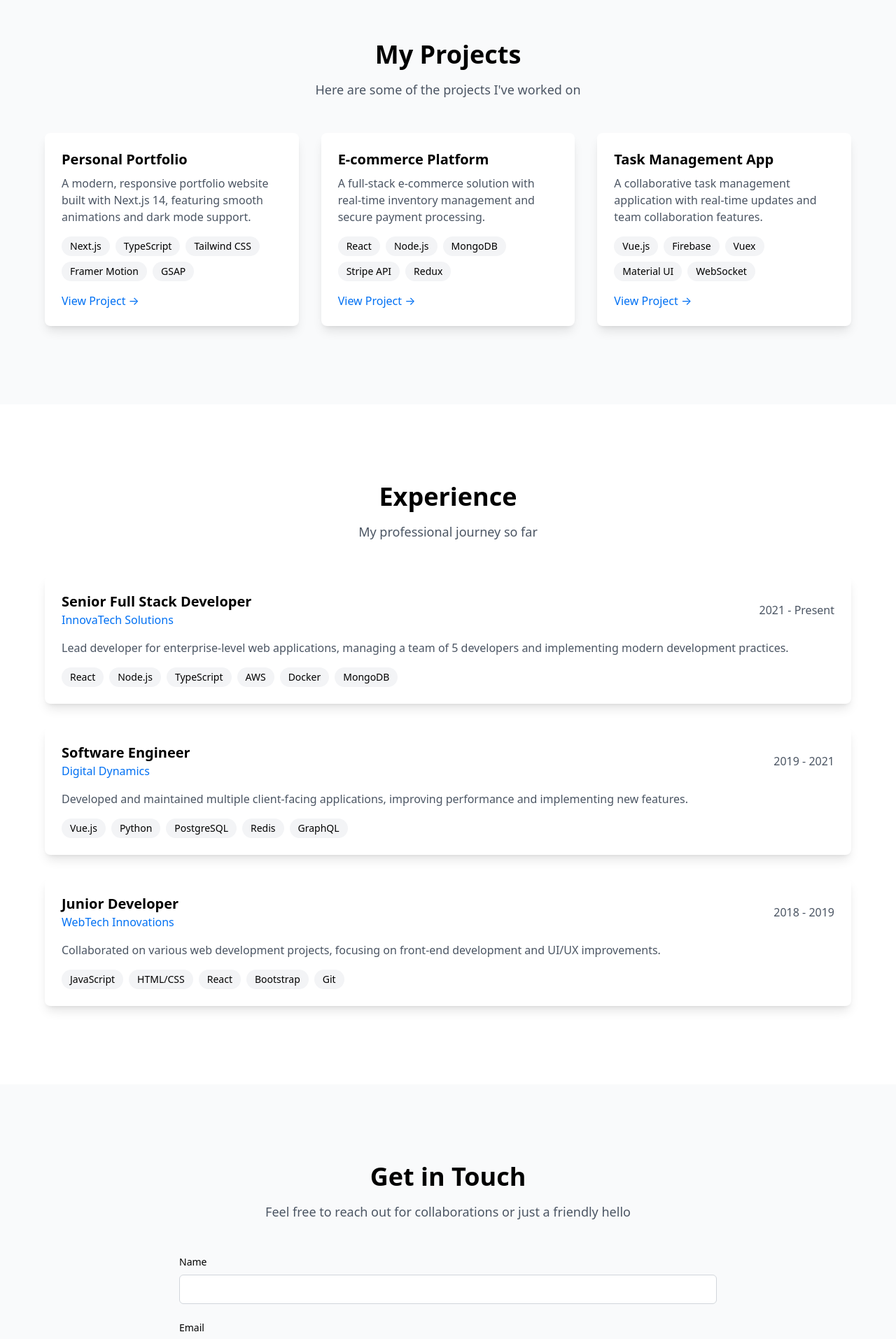
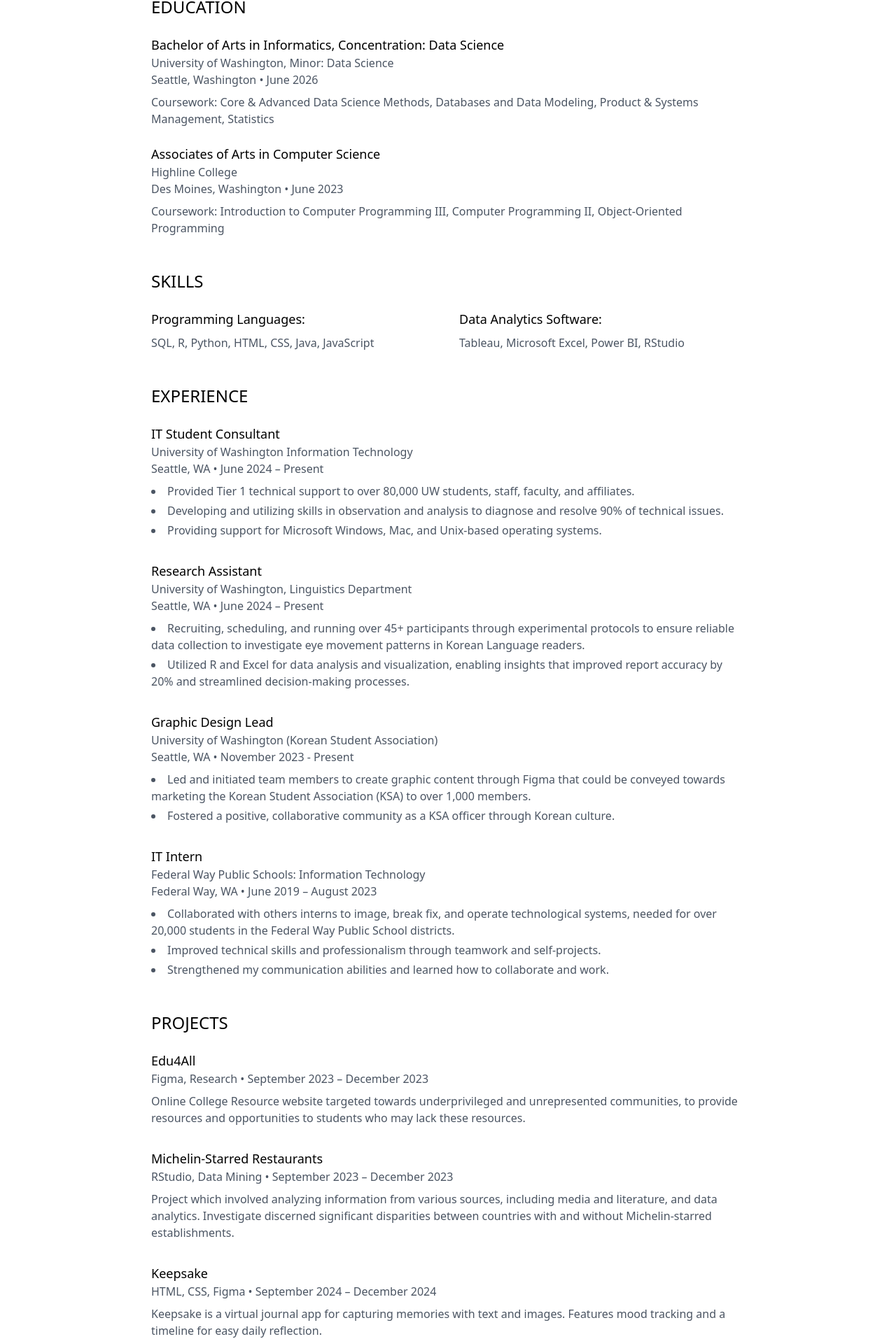
Before and after one commit to Jaku910/JakeKu, a Next.js app: page / in a window 1280 px wide. Shown: the part 854-2768 px from the top of the page at 70% size. Built offline with nearby package versions, Linux system fonts and the light colour scheme.

Commit message:
Add detailed resume content and update main page

```diff
--- a/src/app/page.tsx
+++ b/src/app/page.tsx
@@ -1,3 +1,5 @@
+import Hero from '@/components/Hero'
+import Resume from '@/components/Resume'
 import About from '@/components/About'
 import Projects from '@/components/Projects'
 import Experience from '@/components/Experience'
@@ -6,12 +8,14 @@
 
 export default function Home() {
   return (
-    <>
+    <main>
+      <Hero />
+      <Resume />
       <LoadingAnimation />
       <About />
       <Projects />
       <Experience />
       <Contact />
-    </>
+    </main>
   )
 }
--- /dev/null
+++ b/src/components/Resume.tsx
@@ -0,0 +1,125 @@
+'use client'
+
+export default function Resume() {
+  return (
+    <section className="max-w-4xl mx-auto px-6 py-12">
+      <div className="space-y-12">
+        {/* Education */}
+        <div>
+          <h2 className="text-2xl font-light mb-6">EDUCATION</h2>
+          <div className="space-y-6">
+            <div>
+              <h3 className="text-lg font-medium">Bachelor of Arts in Informatics, Concentration: Data Science</h3>
+              <p className="text-gray-600">University of Washington, Minor: Data Science</p>
+              <p className="text-gray-600">Seattle, Washington • June 2026</p>
+              <p className="mt-2 text-gray-600">Coursework: Core & Advanced Data Science Methods, Databases and Data Modeling, Product & Systems Management, Statistics</p>
+            </div>
+            <div>
+              <h3 className="text-lg font-medium">Associates of Arts in Computer Science</h3>
+              <p className="text-gray-600">Highline College</p>
+              <p className="text-gray-600">Des Moines, Washington • June 2023</p>
+              <p className="mt-2 text-gray-600">Coursework: Introduction to Computer Programming III, Computer Programming II, Object-Oriented Programming</p>
+            </div>
+          </div>
+        </div>
+
+        {/* Skills */}
+        <div>
+          <h2 className="text-2xl font-light mb-6">SKILLS</h2>
+          <div className="grid grid-cols-1 md:grid-cols-2 gap-8">
+            <div>
+              <h3 className="text-lg font-medium mb-2">Programming Languages:</h3>
+              <p className="text-gray-600">SQL, R, Python, HTML, CSS, Java, JavaScript</p>
+            </div>
+            <div>
+              <h3 className="text-lg font-medium mb-2">Data Analytics Software:</h3>
+              <p className="text-gray-600">Tableau, Microsoft Excel, Power BI, RStudio</p>
+            </div>
+          </div>
+        </div>
+
+        {/* Experience */}
+        <div>
+          <h2 className="text-2xl font-light mb-6">EXPERIENCE</h2>
+          <div className="space-y-8">
+            <div>
+              <h3 className="text-lg font-medium">IT Student Consultant</h3>
+              <p className="text-gray-600">University of Washington Information Technology</p>
+              <p className="text-gray-600">Seattle, WA • June 2024 – Present</p>
+              <ul className="mt-2 list-disc list-inside text-gray-600 space-y-1">
+                <li>Provided Tier 1 technical support to over 80,000 UW students, staff, faculty, and affiliates.</li>
+                <li>Developing and utilizing skills in observation and analysis to diagnose and resolve 90% of technical issues.</li>
+                <li>Providing support for Microsoft Windows, Mac, and Unix-based operating systems.</li>
+              </ul>
+            </div>
+
+            <div>
+              <h3 className="text-lg font-medium">Research Assistant</h3>
+              <p className="text-gray-600">University of Washington, Linguistics Department</p>
+              <p className="text-gray-600">Seattle, WA • June 2024 – Present</p>
+              <ul className="mt-2 list-disc list-inside text-gray-600 space-y-1">
+                <li>Recruiting, scheduling, and running over 45+ participants through experimental protocols to ensure reliable data collection to investigate eye movement patterns in Korean Language readers.</li>
+                <li>Utilized R and Excel for data analysis and visualization, enabling insights that improved report accuracy by 20% and streamlined decision-making processes.</li>
+              </ul>
+            </div>
+
+            <div>
+              <h3 className="text-lg font-medium">Graphic Design Lead</h3>
+              <p className="text-gray-600">University of Washington (Korean Student Association)</p>
+              <p className="text-gray-600">Seattle, WA • November 2023 - Present</p>
+              <ul className="mt-2 list-disc list-inside text-gray-600 space-y-1">
+                <li>Led and initiated team members to create graphic content through Figma that could be conveyed towards marketing the Korean Student Association (KSA) to over 1,000 members.</li>
+                <li>Fostered a positive, collaborative community as a KSA officer through Korean culture.</li>
+              </ul>
+            </div>
+
+            <div>
+              <h3 className="text-lg font-medium">IT Intern</h3>
+              <p className="text-gray-600">Federal Way Public Schools: Information Technology</p>
+              <p className="text-gray-600">Federal Way, WA • June 2019 – August 2023</p>
+              <ul className="mt-2 list-disc list-inside text-gray-600 space-y-1">
+                <li>Collaborated with others interns to image, break fix, and operate technological systems, needed for over 20,000 students in the Federal Way Public School districts.</li>
+                <li>Improved technical skills and professionalism through teamwork and self-projects.</li>
+                <li>Strengthened my communication abilities and learned how to collaborate and work.</li>
+              </ul>
+            </div>
+          </div>
+        </div>
+
+        {/* Projects */}
+        <div>
+          <h2 className="text-2xl font-light mb-6">PROJECTS</h2>
+          <div className="space-y-8">
+            <div>
+              <h3 className="text-lg font-medium">Edu4All</h3>
+              <p className="text-gray-600">Figma, Research • September 2023 – December 2023</p>
+              <p className="mt-2 text-gray-600">Online College Resource website targeted towards underprivileged and unrepresented communities, to provide resources and opportunities to students who may lack these resources.</p>
+            </div>
+
+            <div>
+              <h3 className="text-lg font-medium">Michelin-Starred Restaurants</h3>
+              <p className="text-gray-600">RStudio, Data Mining • September 2023 – December 2023</p>
+              <p className="mt-2 text-gray-600">Project which involved analyzing information from various sources, including media and literature, and data analytics. Investigate discerned significant disparities between countries with and without Michelin-starred establishments.</p>
+            </div>
+
+            <div>
+              <h3 className="text-lg font-medium">Keepsake</h3>
+              <p className="text-gray-600">HTML, CSS, Figma • September 2024 – December 2024</p>
+              <p className="mt-2 text-gray-600">Keepsake is a virtual journal app for capturing memories with text and images. Features mood tracking and a timeline for easy daily reflection.</p>
+            </div>
+          </div>
+        </div>
+
+        {/* Certifications */}
+        <div>
+          <h2 className="text-2xl font-light mb-6">CERTIFICATIONS</h2>
+          <ul className="list-disc list-inside text-gray-600 space-y-2">
+            <li>AT&T 2024 Technology Academy Certification (June 2024)</li>
+            <li>Harvard CS50 Completion Certificate (June 2020)</li>
+            <li>HP Hardware Diagnostics Qualification Exam (April 2019)</li>
+          </ul>
+        </div>
+      </div>
+    </section>
+  )
+}
```
